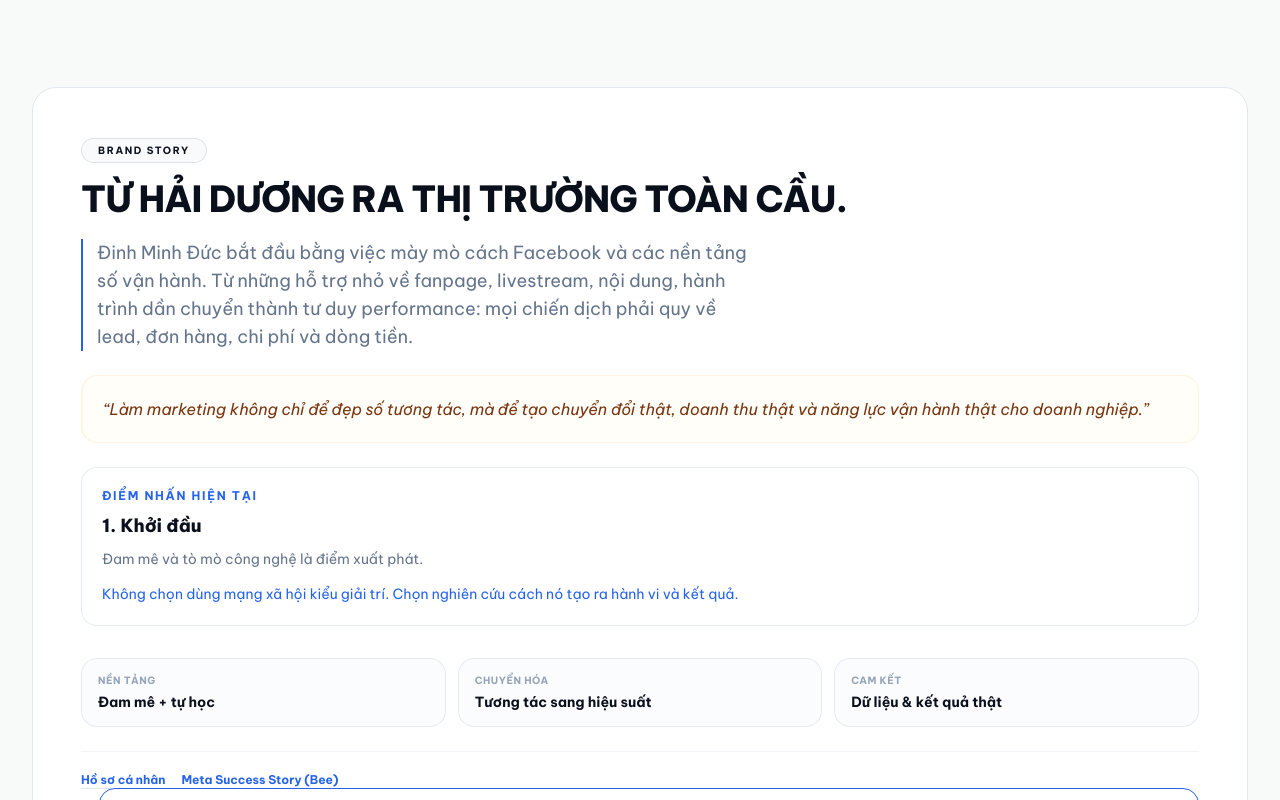
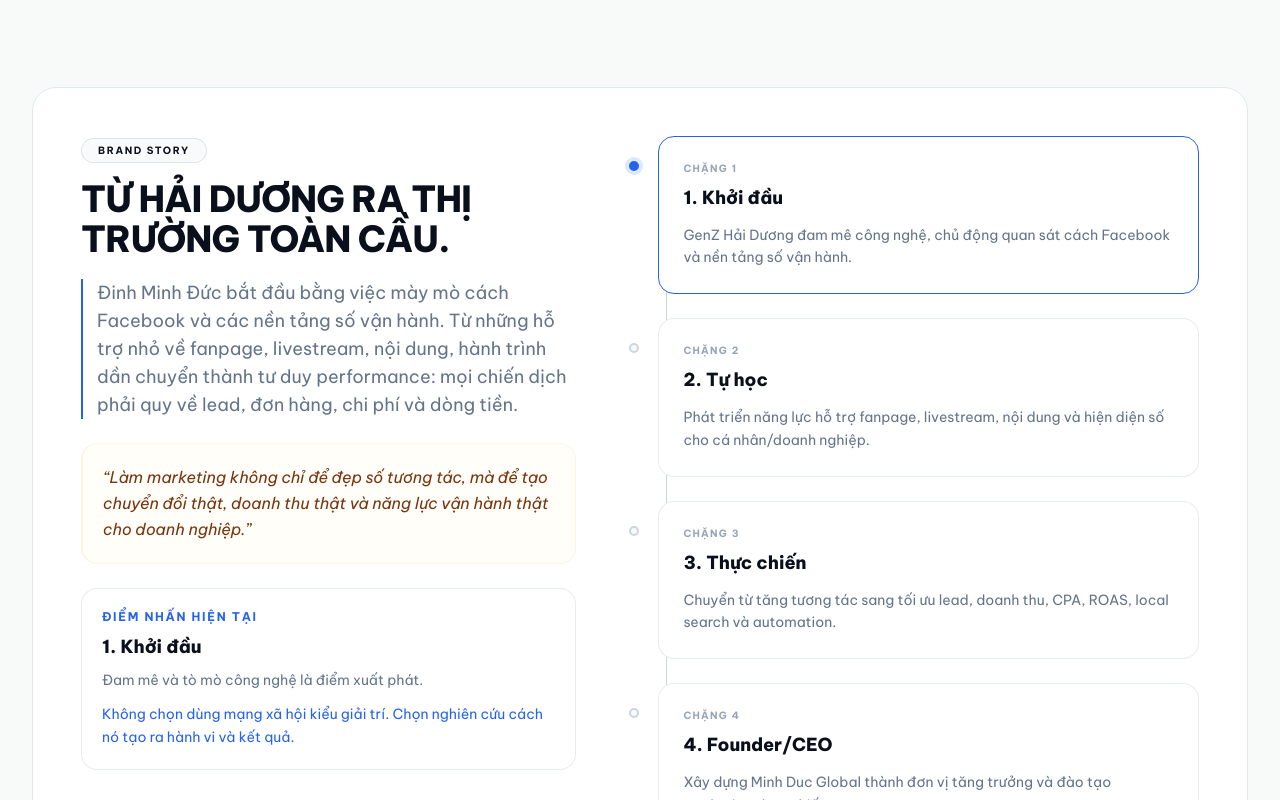
Before and after one commit to khiteduy/landing-page-minhduc, a React (Vite) app: page / in a window 1280 px wide. Shown: the part 1220-2020 px from the top of the page. Built offline with nearby package versions, Linux system fonts and the light colour scheme; no server answers; a web font is replaced by a local one.

Commit message:
fix: story section grid layout overlap and timeline card opacity

```diff
--- a/src/App.jsx
+++ b/src/App.jsx
@@ -262,7 +262,7 @@ export default function App() {
   }, []);
 
   return (
-    <div className="min-h-screen bg-[#F8FAF9] text-[#0A0F1C] font-sansSelection">
+    <div className="min-h-screen bg-[#F8FAF9] text-[#0A0F1C] font-sans">
       <div className="mesh-bg" aria-hidden="true" />
 
       {/* Top bar - Phẳng tối giản */}
@@ -427,7 +427,7 @@ export default function App() {
                   <article
                     key={phase.title}
                     data-story-index={i}
-                    className="story-node story-step reveal-on-scroll rounded-2xl border p-6 backdrop-blur-sm"
+                    className="story-node story-step reveal-on-scroll rounded-2xl p-6"
                     style={{ transitionDelay: `${i * 120}ms` }}
                   >
                     <p className="text-[10px] font-bold uppercase tracking-[0.13em] text-slate-400">Chặng {i + 1}</p>
--- a/src/styles.css
+++ b/src/styles.css
@@ -202,7 +202,7 @@ body {
 /* Story Step hoạt động */
 .story-step {
   transition: all 0.5s cubic-bezier(0.16, 1, 0.3, 1);
-  @apply border border-slate-200/80 bg-white/50;
+  @apply border border-slate-200/80 bg-white;
 }
 
 .story-step.is-active {
@@ -222,6 +222,10 @@ body {
 
 .story-pill {
   @apply border border-slate-200/80 bg-slate-50/50;
+}
+
+.story-grid {
+  display: grid;
 }
 
 .story-focus {
```
